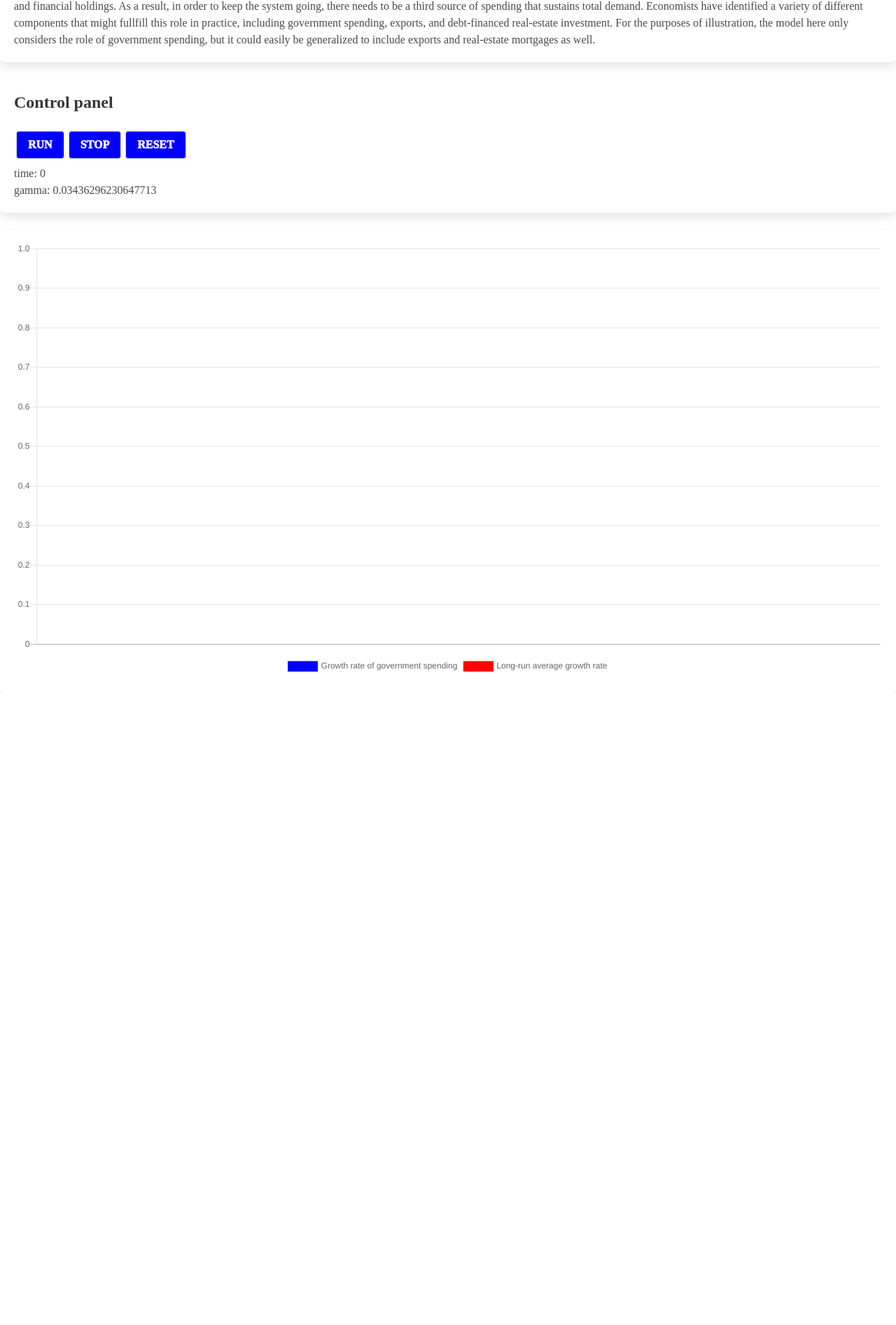
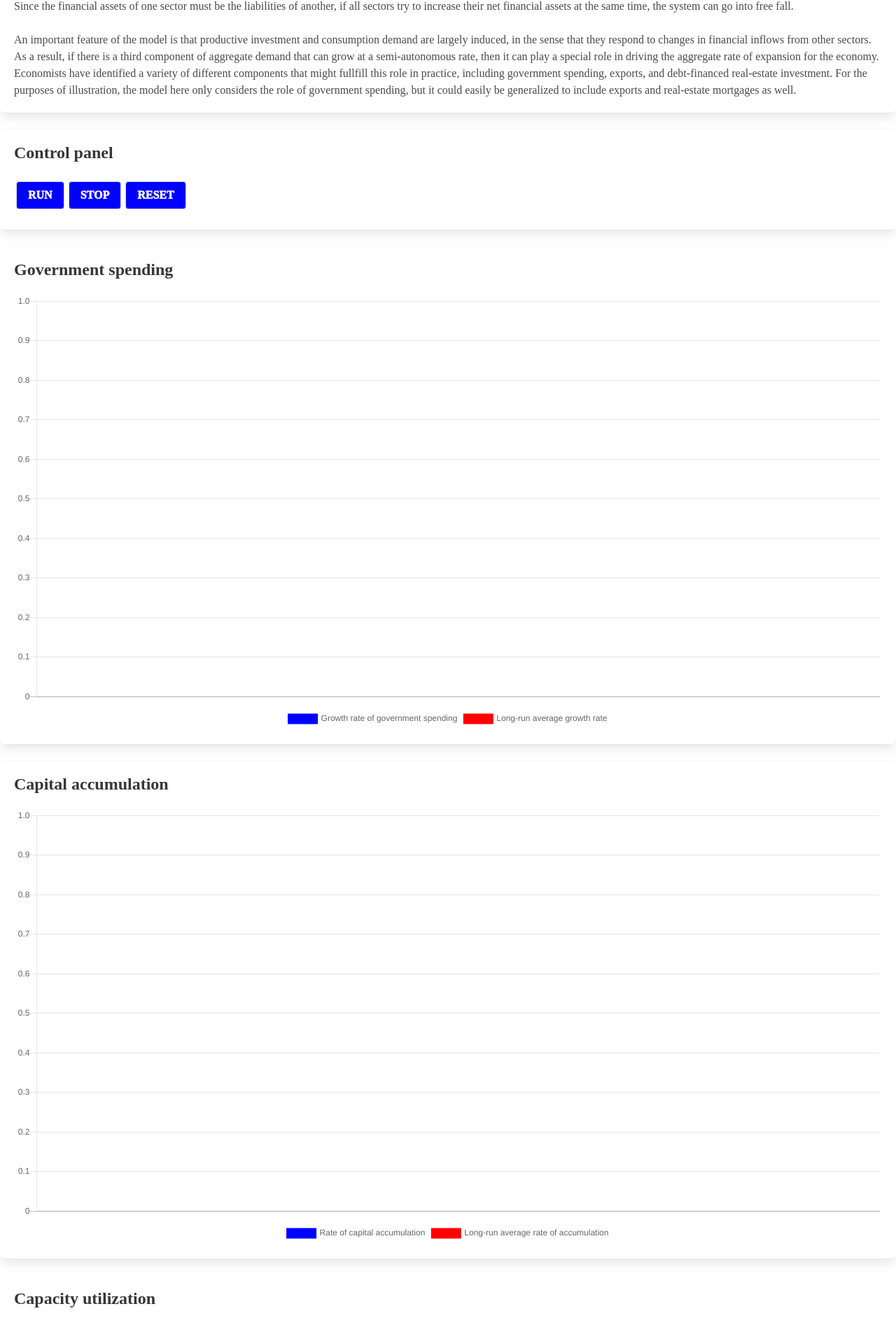
Before and after one commit to SThompsonChicago/macro-disequilibrium, a React (Create React App) app: page / in a window 1280 px wide. Shown: the part 878-2771 px from the top of the page at 70% size. Before the commit the page ends 1866 px from the top, so only its background shows below. Built offline with nearby package versions, Linux system fonts and the light colour scheme; a web font is replaced by a local one.

Commit message:
solve system with Runge-Kutta

```diff
--- a/src/components/Home.js
+++ b/src/components/Home.js
@@ -41,7 +41,7 @@ const initialState = {
     stateVals: [0.05, 0.01, 0.05, 0.05],
     time: 0,
     periods: 0,
-    mil: 250,
+    mil: 500,
     gamma: gamma0 + 0.01 * (Math.random() - 0.5),
     rho: 0.5,
     theta: 0.6,
@@ -82,7 +82,7 @@ export default function Home() {
                             <p>
                             Is the US economy a system in equilibrium? How about the world economy? Economists have debated these sorts of questions for a long time.
                             In principle, any observed economic dynamics can be interpreted as a series of equilibrium states, and many economists continue to argue that the concept of equilibrium is a useful analytical tool.
-                            However, to have a plausible equilibrium-based theory, one needs to give an explanation of what forces keep economies at or near their equilibrium positions. If an economic system is perturbed by, say, a natural disaster, then the concept of equilibrium is only going to be relevant if some plausible mechanism exists that tends to restore the economy toward its equilibrium state. This is called <i>stability</i>. And economists have struggled to establish conclusively that modern economies have this stability property.
+                            However, to have a plausible equilibrium-based theory, one needs to give an explanation of what forces keep economies at or near their equilibrium positions. If an economic system is perturbed by, say, a natural disaster or the discovery of a new invention, then the concept of equilibrium is only going to be relevant if some plausible mechanism exists that tends to restore the economy toward its equilibrium state. This tendency, in which economies move toward equilibriua, is called <i>stability</i>. And economists have struggled to establish conclusively that modern economies have this stability property.
                             <br>
                             </br>
                             <br>
@@ -102,12 +102,17 @@ export default function Home() {
                             A sketch of the model
                             </p>
                             <p>
-                            The basic logic of this model can be understood as follows. Businesses try to increase (or at least maintain) their market shares over time, and that means being able to keep up with the growth of consumer demand. So they adjust output, as well as investment in new productive capacity, in an attempt to keep up with changes in the demand for their products. But there are also limits on how much businesses can (or want) to borrow, and this means that there is an upper limit for how rapidly they can expand productive capacity, with this limit depending on expectations regarding future cashflow. On the other hand, consumers also face an important financial constraint, and this is expressed by the fact that they adjust their spending based on how much cash they have to spend. More precisely, they seek to keep their net financial wealth a certain targeted level in relation to national income, and adjust spending over time in an attempt to meet this target.
+                            The mechanics of this model can be understood as follows. Businesses try to increase (or at least maintain) their market shares over time, which means they must try to keep up with the growth of consumer demand. So they adjust output, as well as investment in new productive capacity, in response to changes in the demand for their products. But there are also limits on how much businesses can (or want) to borrow, and this means that there is an upper limit for how rapidly they can expand productive capacity, with this limit depending on expectations regarding future cashflow. On the other hand, consumers also face an important financial constraint, and this is expressed by the fact that they adjust their spending based on how much cash they have to spend. More precisely, they seek to keep their net financial wealth at a certain targeted level in relation to national income, and adjust spending over time in an attempt to meet this target.
                             <br>
                             </br>
                             <br>
                             </br>
-                            An important consequence of these assumptions is that they cause both investment and consumption demand to be induced, in the sense that they depend on expectations about future income and financial holdings. As a result, in order to keep the system going, there needs to be a third source of spending that sustains total demand. Economists have identified a variety of different components that might fullfill this role in practice, including government spending, exports, and debt-financed real-estate investment. For the purposes of illustration, the model here only considers the role of government spending, but it could easily be generalized to include exports and real-estate mortgages as well.
+                            The methodology is largely based on the stock-flow consistent approach developed by Wynne Godley. Godley was one of the few economists who were able to <a href="https://www.ft.com/content/452dc484-9bdc-11de-b214-00144feabdc0">"see the crisis coming"</a> in the run up to the 2007-2008 global crash. The key feature of his analysis is the the attention paid to how monetary transactions between different sectors interact with an aggregate financial structure. Since the financial assets of one sector must be the liabilities of another, if all sectors try to increase their net financial assets at the same time, the system can go into free fall.
+                            <br>
+                            </br>
+                            <br>
+                            </br>
+                            An important feature of the model is that productive investment and consumption demand are largely induced, in the sense that they respond to changes in financial inflows from other sectors. As a result, if there is a third component of aggregate demand that can grow at a semi-autonomous rate, then it can play a special role in driving the aggregate rate of expansion for the economy. Economists have identified a variety of different components that might fullfill this role in practice, including government spending, exports, and debt-financed real-estate investment. For the purposes of illustration, the model here only considers the role of government spending, but it could easily be generalized to include exports and real-estate mortgages as well.
 
                         </p>
 
@@ -138,15 +143,13 @@ export default function Home() {
     </a>
 
         </header>
-        <p>
-time: {state.time}
-</p>
-<p>
-    gamma: {state.gamma}
-</p>
+
 </div>
 
 <div className='box'>
+<p className="title is-4 is-size-6-mobile">
+                            Government spending
+                        </p>
 <Line
         data={{
           labels: xValues(state.time),
@@ -199,6 +202,118 @@ time: {state.time}
         }}
       />
 </div>
+<div className='box'>
+<p className="title is-4 is-size-6-mobile">
+                            Capital accumulation
+                        </p>
+<Line
+        data={{
+          labels: xValues(state.time),
+          datasets: [
+            {
+              label: 'Rate of capital accumulation',
+              data: state.kHatVals,
+              // backgroundColor: [
+              //   'rgba(255, 99, 132, 0.2)',
+              //   'rgba(54, 162, 235, 0.2)',
+              //   'rgba(255, 206, 86, 0.2)',
+              //   'rgba(75, 192, 192, 0.2)',
+              //   'rgba(153, 102, 255, 0.2)',
+              //   'rgba(255, 159, 64, 0.2)',
+              // ],
+              backgroundColor: 'white',
+              borderColor: 'blue',
+              fill: false,
+              cubicInterpolationMode: 'monotone',
+              interaction: {
+                intersect: false
+              },
+              radius: 0,
+            },
+            {
+              label: 'Long-run average rate of accumulation',
+              data: state.kHatAve,
+              backgroundColor: 'white',
+              borderColor: 'red',
+              fill: false,
+              cubicInterpolationMode: 'monotone',
+              interaction: {
+                intersect: false
+              },
+              radius: 0,
+            },
+          ],
+        }}
+        options={{
+          responsive: true,
+          plugins: {
+            legend: {
+              position: 'top',
+            },
+            title: {
+              display: true,
+              text: 'Chart.js Line Chart'
+            }
+          }
+        }}
+      />
+</div>
+<div className='box'>
+<p className="title is-4 is-size-6-mobile">
+                            Capacity utilization
+                        </p>
+<Line
+        data={{
+          labels: xValues(state.time),
+          datasets: [
+            {
+              label: 'Rate of capacity utilization',
+              data: state.uVals,
+              // backgroundColor: [
+              //   'rgba(255, 99, 132, 0.2)',
+              //   'rgba(54, 162, 235, 0.2)',
+              //   'rgba(255, 206, 86, 0.2)',
+              //   'rgba(75, 192, 192, 0.2)',
+              //   'rgba(153, 102, 255, 0.2)',
+              //   'rgba(255, 159, 64, 0.2)',
+              // ],
+              backgroundColor: 'white',
+              borderColor: 'blue',
+              fill: false,
+              cubicInterpolationMode: 'monotone',
+              interaction: {
+                intersect: false
+              },
+              radius: 0,
+            },
+            {
+              label: 'Long-run average rate of capacity utilization',
+              data: state.uAve,
+              backgroundColor: 'white',
+              borderColor: 'red',
+              fill: false,
+              cubicInterpolationMode: 'monotone',
+              interaction: {
+                intersect: false
+              },
+              radius: 0,
+            },
+          ],
+        }}
+        options={{
+          responsive: true,
+          plugins: {
+            legend: {
+              position: 'top',
+            },
+            title: {
+              display: true,
+              text: 'Chart.js Line Chart'
+            }
+          }
+        }}
+      />
+</div>
 </div>
     )
 }
@@ -209,7 +324,7 @@ function xValues(n){
 }
 
 function update(arr1, arr2, n){
-    var num = gamma0 + 0.1 * (Math.random() - 0.5);
+    var num = gamma0 + 0.06 * (Math.random() - 0.5);
     var num2 = 0;
     arr1.push(num);
     num2 = arr1.reduce((x, y) => x+y);
@@ -221,7 +336,7 @@ function update(arr1, arr2, n){
 }
 
 function f(arr, obj){
-    let arr1 = Array(4);
+    let arr1 = Array(arr.length);
     let lambda = 1/(obj.rho * (1 - obj.theta * (1 - obj.tau) * (1 - obj.psi)));
     let u = lambda * (arr[0] + arr[1] + arr[2]);
     let r = (1 - obj.tau) * (1 - obj.psi) * obj.rho * u;
@@ -230,14 +345,71 @@ function f(arr, obj){
 
     arr1[0] = arr[0] * (obj.gamma - g + obj.delta);
     arr1[1] = phi * (u - obj.ud);
-    arr1[2] = arr[2] * (obj.xi * (arr[3] - obj.sigma * u) - g + obj.delta);
-    arr1[3] = (1 - obj.tau) * (u + obj.i * arr[3]) - arr[2] - g - arr[3] * (g - obj.delta);
+    arr1[2] = arr[2] * (obj.xi * (arr[3] - obj.sigma * obj.rho * u) - g + obj.delta);
+    arr1[3] = (1 - obj.tau) * (obj.rho * u + obj.i * arr[3]) - arr[2] - g - arr[3] * (g - obj.delta);
 
     return arr1;
 }
 
-function rk(arr){
-    return null;
+function rk(arr, obj){
+  const N = arr.length;
+  const h = 0.05;
+  const iterations = 20;
+  let num1 = 0;
+  let num2 = 0;
+
+  const current = arr;
+
+  let k = Array(4);
+  k[0] = Array(N);
+  k[1] = Array(N);
+  k[2] = Array(N);
+  k[3] = Array(N);
+  const vals = Array(N);
+
+  for(let i = 0; i < iterations; i++){
+    k[0] = f(current, obj);
+
+    for(let j = 0; j < N; j++){
+      vals[j] = current[j] + (h * k[0][j]) / 2;
+    }
+
+    k[1] = f(vals, obj);
+
+    for(let j = 0; j < N; j++){
+      vals[j] = current[j] + (h * k[1][j]) / 2;
+    }
+
+    k[2] = f(vals, obj);
+
+    for(let j = 0; j < N; j++){
+      vals[j] = current[j] + h * k[2][j];
+    }
+
+    k[3] = f(vals, obj);
+
+    for(let j = 0; j < N; j++){
+      current[j] += h * (k[0][j] + 2 * k[1][j] + 2 * k[2][j] + k[3][j]) / 6;
+    }
+  }
+
+  let lambda = 1/(obj.rho * (1 - obj.theta * (1 - obj.tau) * (1 - obj.psi)));
+  let u = lambda * (current[0] + current[1] + current[2]);
+  let r = (1 - obj.tau) * (1 - obj.psi) * obj.rho * u;
+  let g = current[1] + obj.theta * r;
+
+  obj.kHatVals.push(g - obj.delta);
+  num1 = obj.kHatVals.reduce((x, y) => x+y);
+  num1 = num1/(2*(obj.time + 1));
+  obj.kHatAve.push(num1);
+
+  obj.uVals.push(u);
+  num2 = obj.uVals.reduce((x,y) => x+y);
+  num2 = num2/(2*(obj.time + 1));
+  obj.uAve.push(num2);
+
+  return current;
+
 }
 
 function reducer(state, action){
@@ -247,9 +419,9 @@ function reducer(state, action){
         case "stop":
             return {...state, isRunning: false};
         case "reset":
-            return {...state, isRunning: false, time: 0, govHatVals: [], govHatAve: []};
+            return {...state, isRunning: false, time: 0, govHatVals: [], govHatAve: [], kHatVals: [], kHatAve: [], uVals: [], uAve: []};
         case "iterate":
-            return {...state, time: state.time + 1, gamma: update(state.govHatVals, state.govHatAve, state.time + 1), govHatVals: state.govHatVals, govHatAve: state.govHatAve};
+            return {...state, time: state.time + 1, gamma: update(state.govHatVals, state.govHatAve, state.time + 1), govHatVals: state.govHatVals, govHatAve: state.govHatAve, stateVals: rk(state.stateVals, state)};
         default:
             throw new Error();
     }
```
Also changed, not shown: package.json (+11 -1 lines), 1 other file (tests, documents, lock files or other folders).
